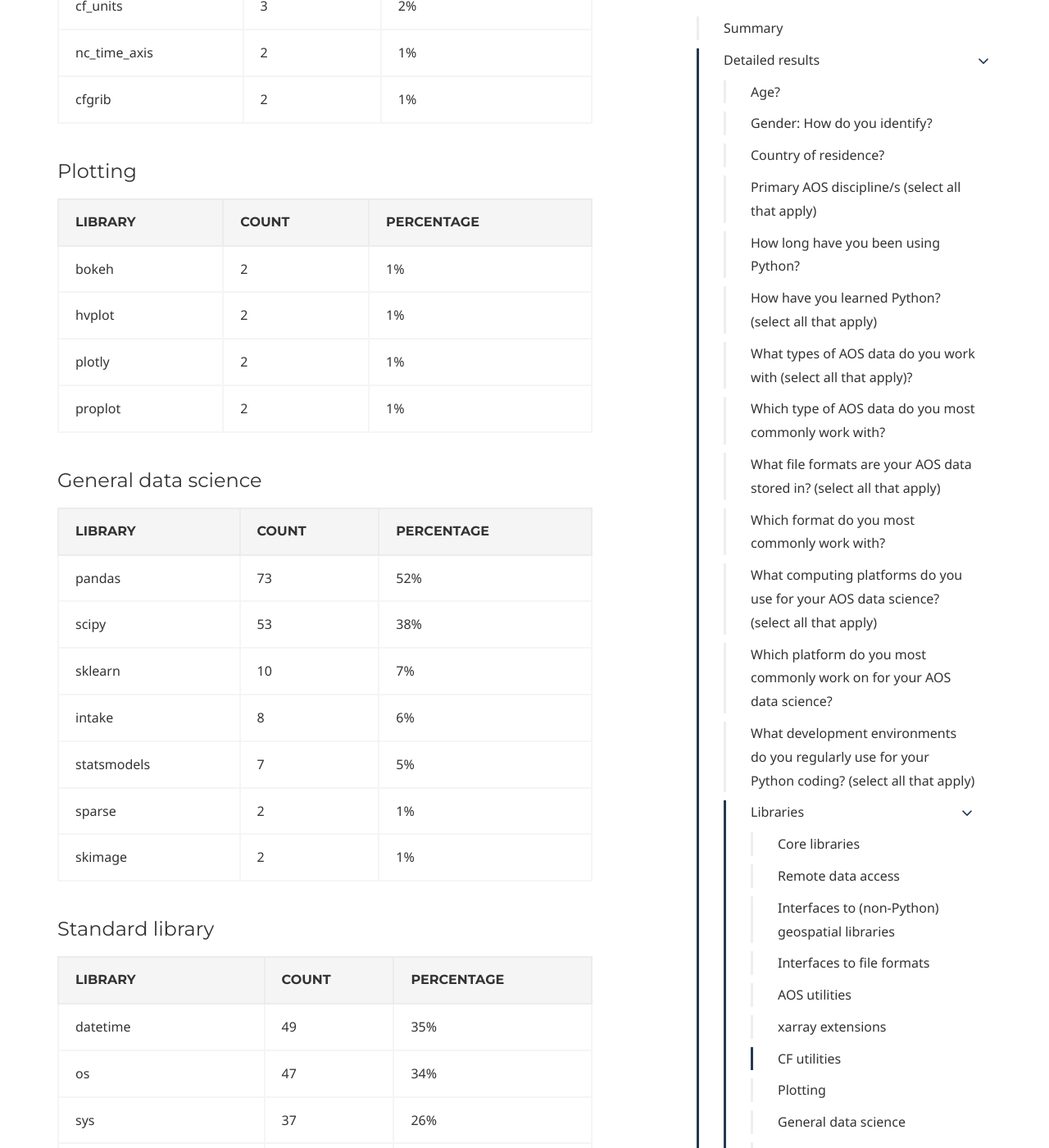
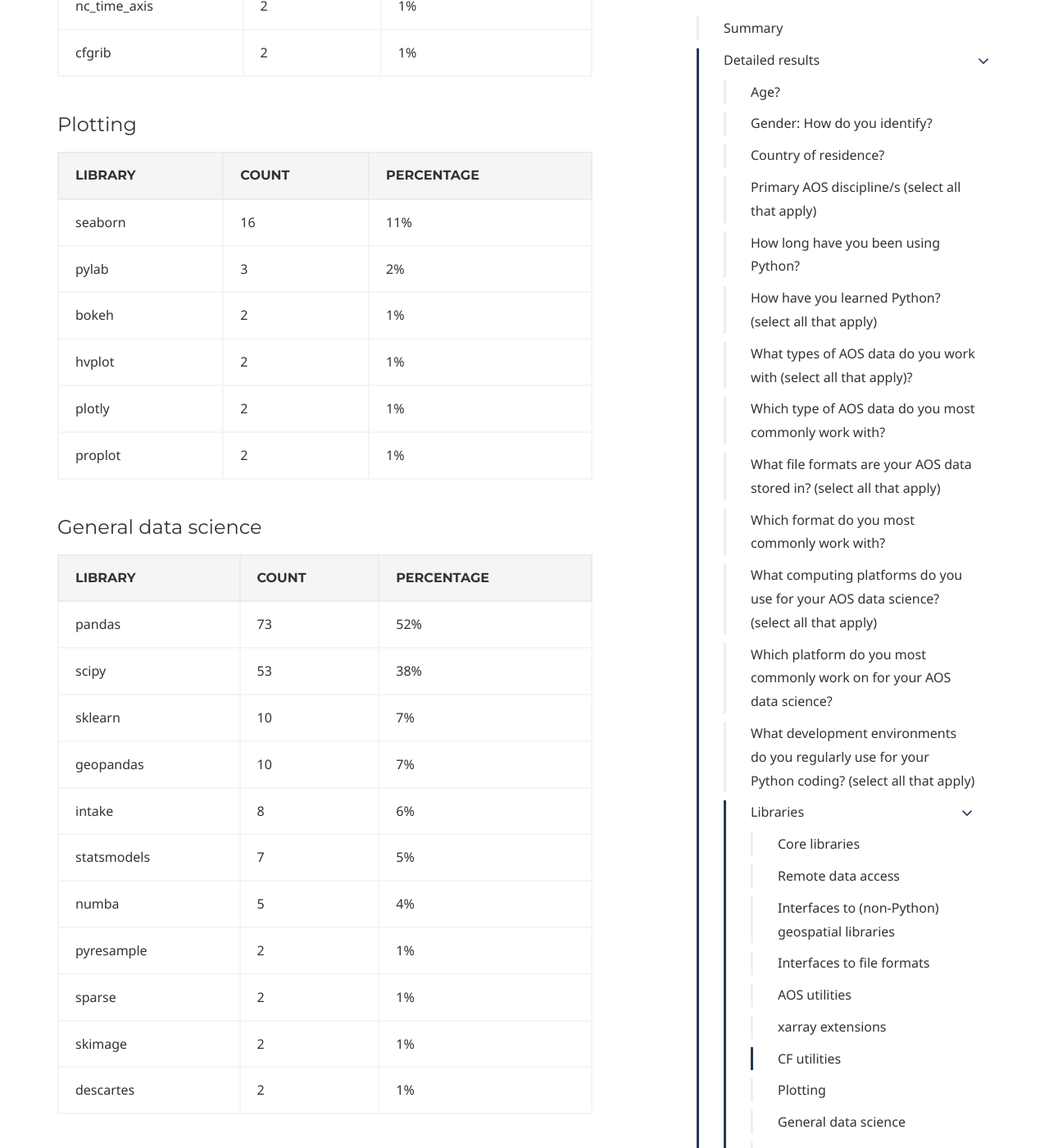
Before and after one commit to PyAOS/pyaos.github.io, a Jekyll site: the page built from census/summary.md, in a window 1280 px wide and 1400 px high, scrolled down 12572 px. Shown: the whole window at 82% size. Built offline with Jekyll 4.4.1, drawn with Linux system fonts in a browser that asks for light colours; some web fonts are replaced; our own code applies the rules of GitHub Pages for plain Markdown files; some of the changed text lies outside the part shown.

Commit message:
Check for missing libraries

```diff
--- a/census/summary.md
+++ b/census/summary.md
@@ -264,6 +263,8 @@
 
 | Library | Count | Percentage |
 | :-- | :-- | :-- |
+| seaborn | 16 | 11% |
+| pylab | 3 | 2% |
 | bokeh | 2 | 1% |
 | hvplot | 2 | 1% |
 | plotly | 2 | 1% |
@@ -276,10 +277,14 @@
 | pandas | 73 | 52% |
 | scipy | 53 | 38% |
 | sklearn | 10 | 7% |
+| geopandas | 10 | 7% |
 | intake | 8 | 6% |
 | statsmodels | 7 | 5% |
+| numba | 5 | 4% |
+| pyresample | 2 | 1% |
 | sparse | 2 | 1% |
 | skimage | 2 | 1% |
+| descartes | 2 | 1% |
 
 #### Standard library
 
@@ -300,6 +305,7 @@
 | shutil | 8 | 6% |
 | argparse | 8 | 6% |
 | collections | 7 | 5% |
+| subprocess | 7 | 5% |
 | urllib | 6 | 4% |
 | json | 6 | 4% |
 | gzip | 4 | 3% |
@@ -321,6 +327,7 @@
 | uuid | 2 | 1% |
 | socket | 2 | 1% |
 | ctypes | 2 | 1% |
+| tempfile | 2 | 1% |
 
 #### Miscellaneous
 
@@ -337,3 +344,6 @@
 | lxml | 2 | 1% |
 | mpi4py | 2 | 1% |
 | dash | 2 | 1% |
+| joblib | 2 | 1% |
+| rechunker | 2 | 1% |
+| yaml | 2 | 1% |
```
Also changed, not shown: other parts of census/summary.md (+1 -2 lines), 1 other file.
